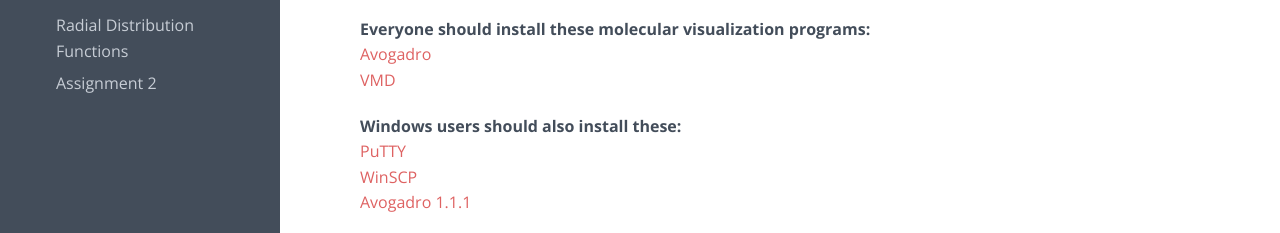
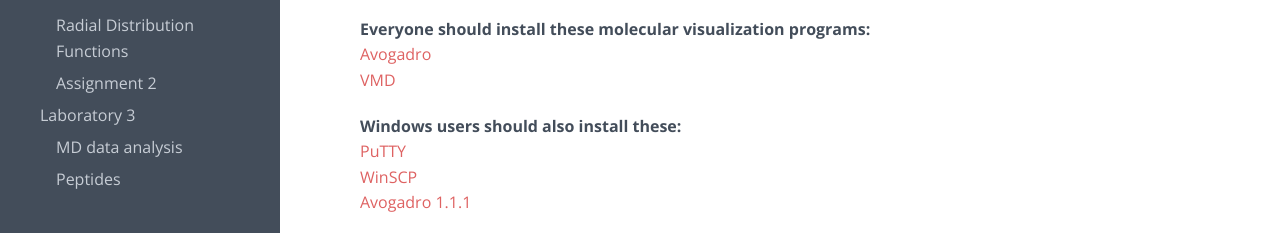
Before and after one commit to agalliasthe/agalliasthe.github.io, a plain HTML site: page lab1.html in a window 1280 px wide. Shown: the part 496-729 px from the top of the page. Drawn offline with nearby package versions, Linux system fonts and the light colour scheme; some packages are replaced by stand-ins of ours; a script that the page names is missing.

Commit message:
Update lab1.html

```diff
--- a/lab1.html
+++ b/lab1.html
@@ -76,6 +76,12 @@
                         <li class="sidebar__item"><a href="lab2.html#namd">NAMD</a></li>
                         <li class="sidebar__item"><a href="lab2.html#rdf">Radial Distribution Functions</a></li>
                         <li class="sidebar__item"><a href="lab2.html#assignment2">Assignment 2</a></li>
+                    </ul>
+
+		<li class="sidebar__item"><a href="lab3.html">Laboratory 3</a></li>
+                    <ul class="sidebar__nav">
+                        <li class="sidebar__item"><a href="lab3.html#mdanalysis">MD data analysis</a></li>
+			<li class="sidebar__item"><a href="lab3.html#peptides">Peptides</a></li>
                     </ul>
 	    </ul>
 
```
